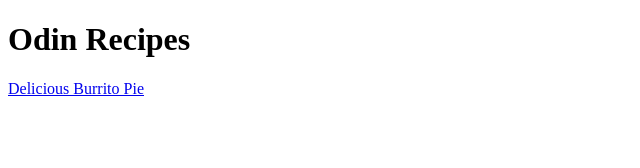
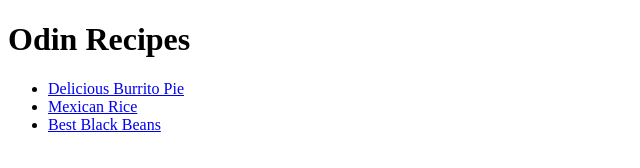
Before and after one commit to jacksnod/odin-recipes, a plain HTML site: page index.html in a window 1280 px wide. Shown: the whole page, without its empty margins (0-640 px from the left). Drawn offline with Linux system fonts and the light colour scheme.

Commit message:
Include new recipes in unordered list

```diff
--- a/index.html
+++ b/index.html
@@ -7,6 +7,10 @@
 </head>
 <body>
     <h1>Odin Recipes</h1>
-    <p><a href="./recipes/burrito.html">Delicious Burrito Pie</a></p>
+    <ul>
+        <li><a href="./recipes/burrito.html">Delicious Burrito Pie</a></li>
+        <li><a href="./recipes/mexicanrice.html">Mexican Rice</a></li>
+        <li><a href="./recipes/bestblackbeans.html">Best Black Beans</a></li>
+    </ul>
 </body>
 </html>
```
